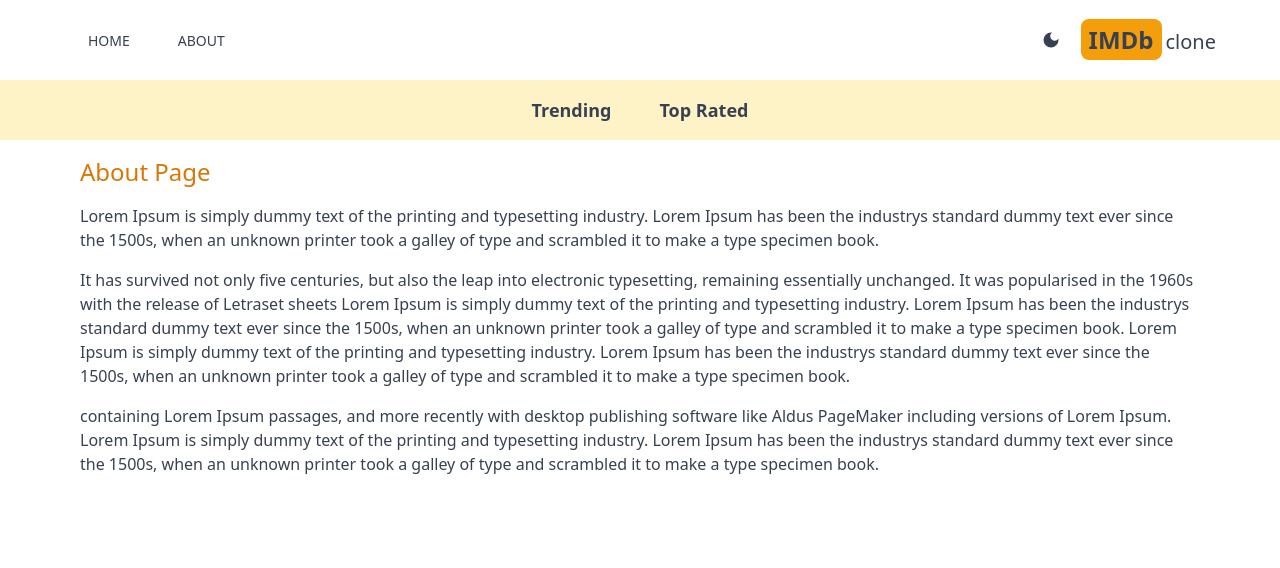
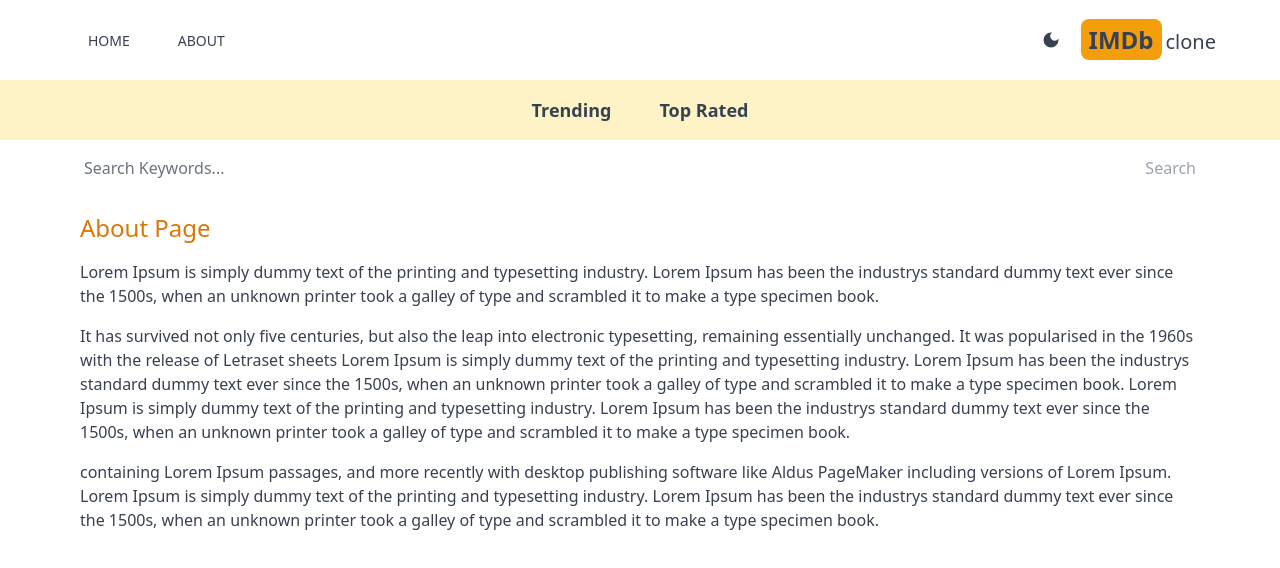
Before and after one commit to shakhzodbek1997/imdb-app, a Next.js app: page /about in a window 1280 px wide. Shown: the top 568 px of the page. Built offline with nearby package versions, Linux system fonts and the light colour scheme.

Commit message:
Search ability added

```diff
--- a/src/app/layout.js
+++ b/src/app/layout.js
@@ -1,5 +1,6 @@
 import Header from '@/components/Header'
 import Navbar from '@/components/Navbar';
+import SearchBox from '@/components/SearchBox';
 import './globals.css';
 import Providers from './Providers';
 
@@ -22,6 +23,7 @@
           <Navbar />
 
           {/* SearchBox */}
+          <SearchBox />
 
           {children}
         </Providers>
--- /dev/null
+++ b/src/app/search/[searchTerm]/page.js
@@ -0,0 +1,22 @@
+import Results from "@/components/Results";
+
+export default async function SearchPage({ params }) {
+  const res = await fetch(`https://api.themoviedb.org/3/search/movie?api_key=${process.env.API_KEY}&query=${params.searchTerm}&language=en-US&include_adult=false`
+  );
+
+  if(!res.ok){
+    throw new Error("Error Fetching Data")
+  }
+
+  const data = await res.json();
+
+  const results = data.results;
+  return (
+    <div>
+      {results && results.length === 0&& (
+        <h1 className="text-center pt-6">No Results Found!</h1>
+      )}
+      {results && <Results results={results} />}
+    </div>
+  )
+}
--- /dev/null
+++ b/src/components/SearchBox.js
@@ -0,0 +1,35 @@
+"use client"
+import { useState } from "react";
+import { useRouter } from "next/navigation";
+
+export default function SearchBox() {
+  const [search, setSearch] = useState("");
+  const router = useRouter();
+
+  function handleSubmit(e) {
+    e.preventDefault();
+    if(!search) return;
+    router.push(`/search/${search}`)
+  }
+
+  return (
+    <form
+      onSubmit={handleSubmit}
+      className="flex max-w-6xl mx-auto justify-between items-center px-5 flex-1"
+    >
+      <input
+        value={search }
+        onChange={(e) => setSearch(e.target.value)}
+        type="text"
+        placeholder="Search Keywords..."
+        className="w-full h-14 rounded-sm placeholder-gray-500 outline-none bg-transparent"
+      />
+
+      <button
+        disabled={!search}
+        type="submit"
+        className="text-amber-600 disabled:text-gray-400 "
+      >Search</button>
+    </form>
+   )
+}
```
